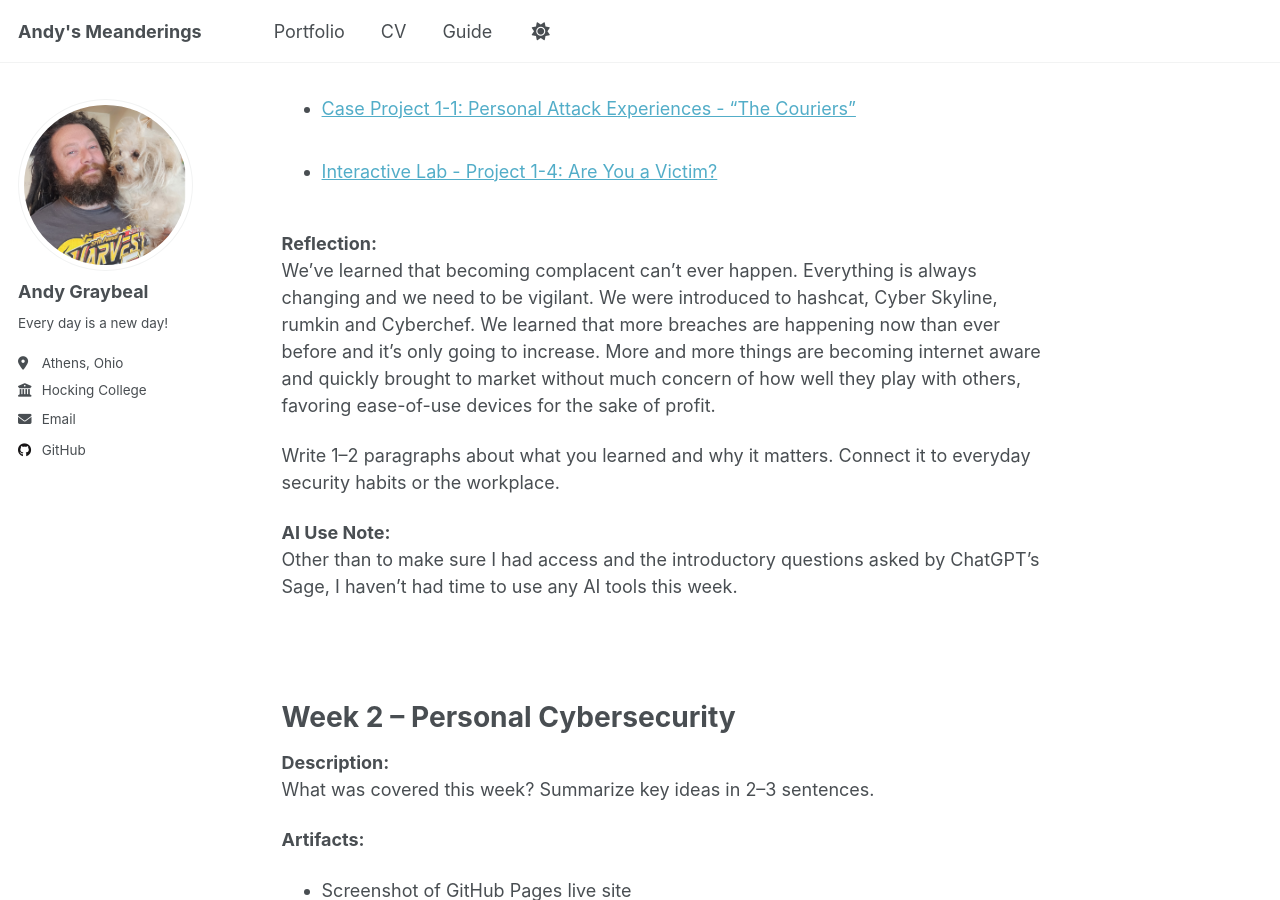
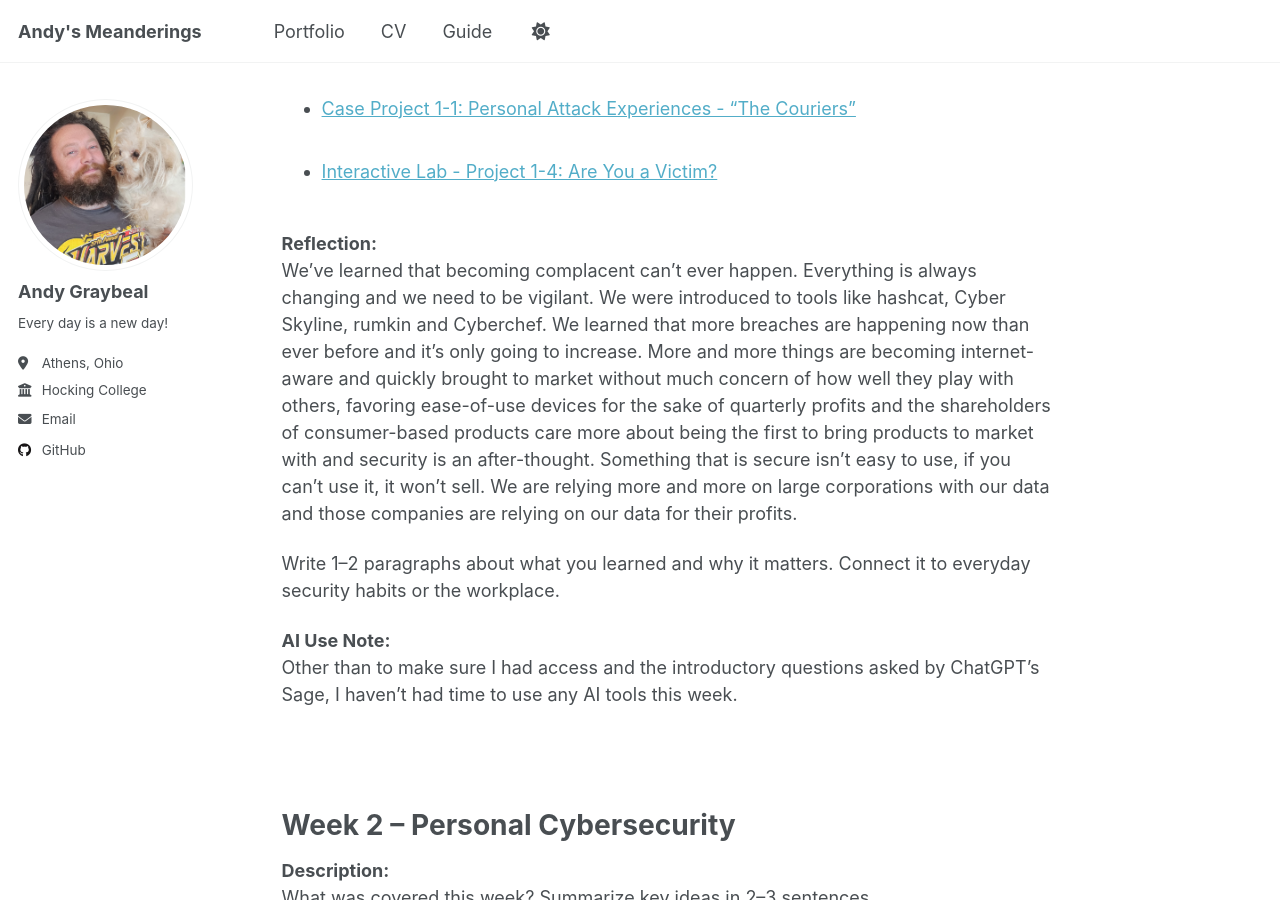
Before and after one commit to andy-graybeal/andy-graybeal.github.io, a Jekyll site: the page built from _portfolio/cybr-1100-security-awareness.md, in a window 1280 px wide and 900 px high, scrolled down 1337 px. Built offline with Jekyll 4.4.1, drawn with Linux system fonts in a browser that asks for light colours; a script that is not in the unit is left out.

Commit message:
Update cybr-1100-security-awareness.md
just a save, still working on it.

```diff
--- a/_portfolio/cybr-1100-security-awareness.md
+++ b/_portfolio/cybr-1100-security-awareness.md
@@ -21,7 +21,7 @@ We were introduced to the idea of Cybersecurity this first week of school.  We l
 
 **Reflection:**
 We've learned that becoming complacent can't ever happen.  Everything is always changing and we need to be vigilant.
-We were introduced to hashcat, Cyber Skyline, rumkin and Cyberchef.  We learned that more breaches are happening now than ever before and it's only going to increase.  More and more things are becoming internet aware and quickly brought to market without much concern of how well they play with others, favoring ease-of-use devices for the sake of profit.
+We were introduced to tools like hashcat, Cyber Skyline, rumkin and Cyberchef.  We learned that more breaches are happening now than ever before and it's only going to increase.  More and more things are becoming internet-aware and quickly brought to market without much concern of how well they play with others, favoring ease-of-use devices for the sake of quarterly profits and the shareholders of consumer-based products care more about being the first to bring products to market with and security is an after-thought.  Something that is secure isn't easy to use, if you can't use it, it won't sell.  We are relying more and more on large corporations with our data and those companies are relying on our data for their profits.
 
 
 Write 1–2 paragraphs about what you learned and why it matters. Connect it to everyday security habits or the workplace.
```
